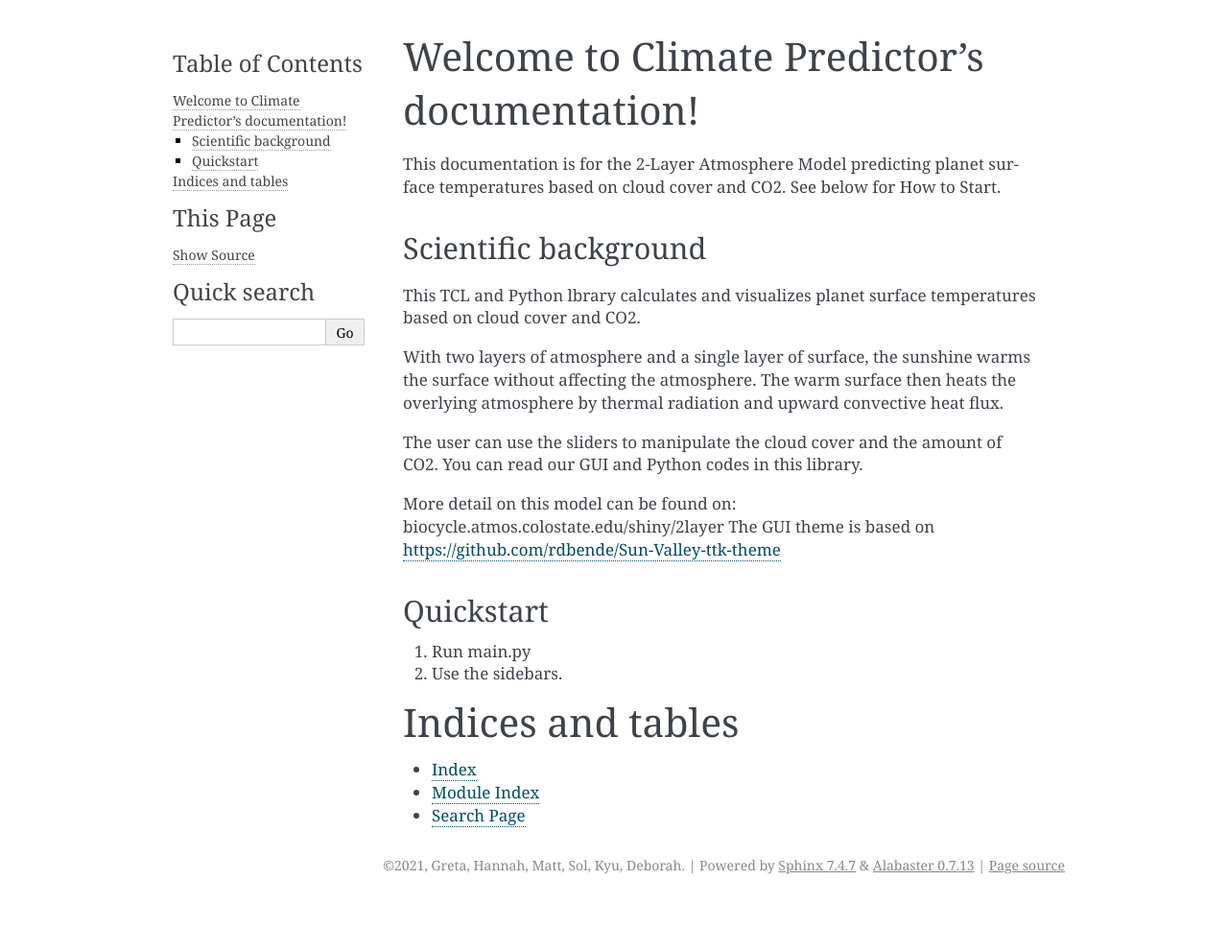
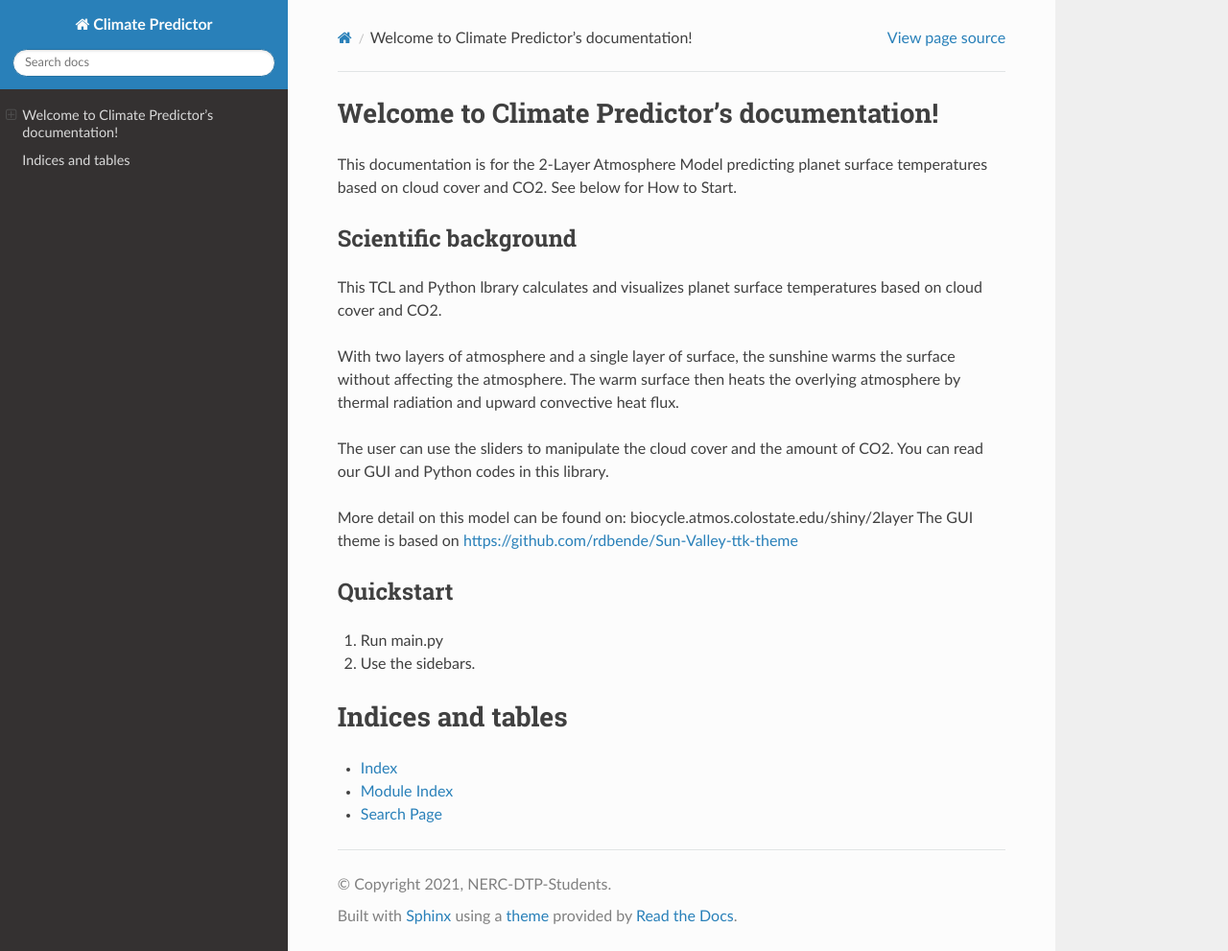
Before and after one commit to NERC-DTP-Students/climate-predictor, a Sphinx documentation site: the page built from docs/index.rst, in a window 1280 px wide and 991 px high. Shown: the whole window at 96% size. Built offline with Sphinx 7.4.7 and the Read the Docs theme 2.0.0, drawn with Linux system fonts in a browser that asks for light colours.

Commit message:
#81 updated readthedocs theme

```diff
--- a/docs/conf.py
+++ b/docs/conf.py
@@ -18,8 +18,11 @@
 # -- Project information -----------------------------------------------------
 
 project = 'Climate Predictor'
-copyright = '2021, Greta, Hannah, Matt, Sol, Kyu, Deborah'
-author = 'Greta, Hannah, Matt, Sol, Kyu, Deborah'
+copyright = '2021, NERC-DTP-Students'
+author = 'NERC-DTP-Students'
+
+#The full version, including alpha/beta/rc tags
+release = '0.1.0'
 
 
 # -- General configuration ---------------------------------------------------
@@ -27,8 +30,7 @@ author = 'Greta, Hannah, Matt, Sol, Kyu, Deborah'
 # Add any Sphinx extension module names here, as strings. They can be
 # extensions coming with Sphinx (named 'sphinx.ext.*') or your custom
 # ones.
-extensions = [
-]
+extensions = ['sphinx.ext.autodoc']
 
 # Add any paths that contain templates here, relative to this directory.
 templates_path = ['_templates']
@@ -44,7 +46,7 @@ exclude_patterns = ['_build', 'Thumbs.db', '.DS_Store']
 # The theme to use for HTML and HTML Help pages.  See the documentation for
 # a list of builtin themes.
 #
-html_theme = 'alabaster'
+html_theme = 'sphinx_rtd_theme'
 
 # Add any paths that contain custom static files (such as style sheets) here,
 # relative to this directory. They are copied after the builtin static files,
```
